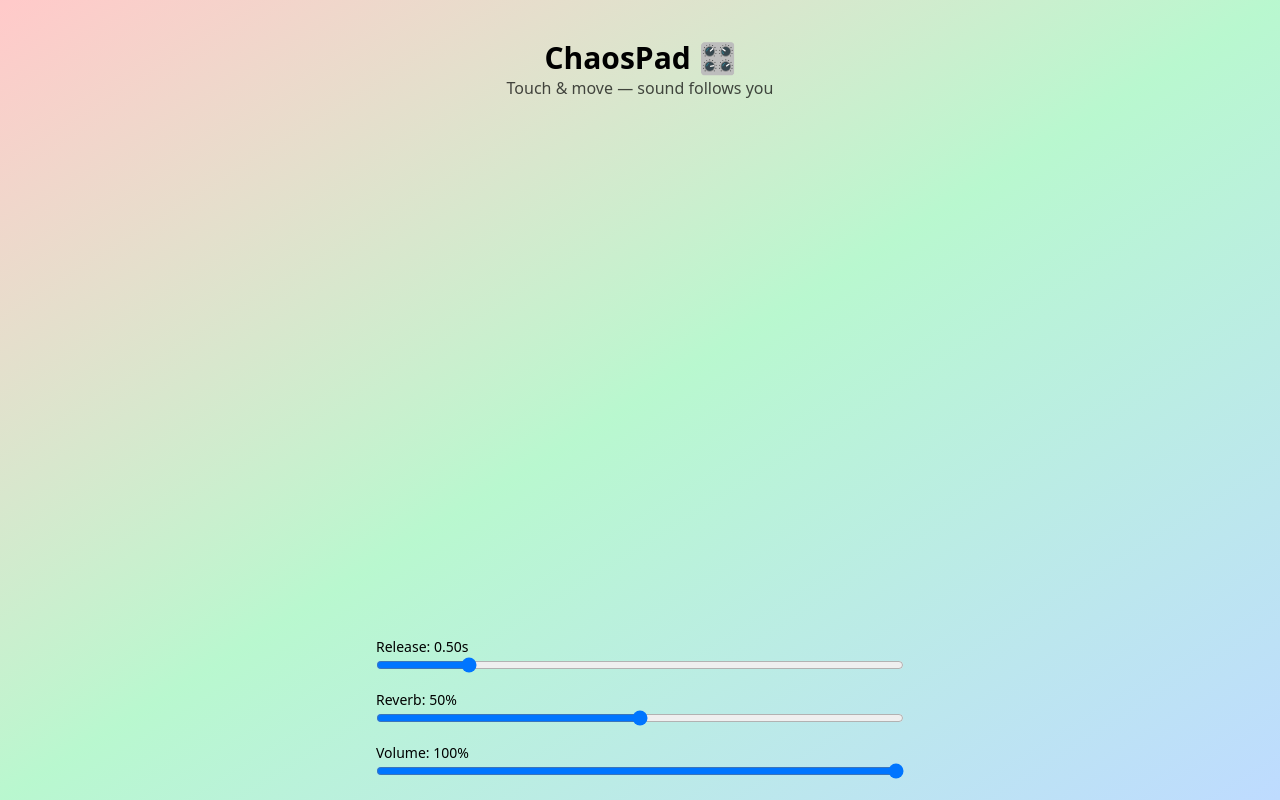
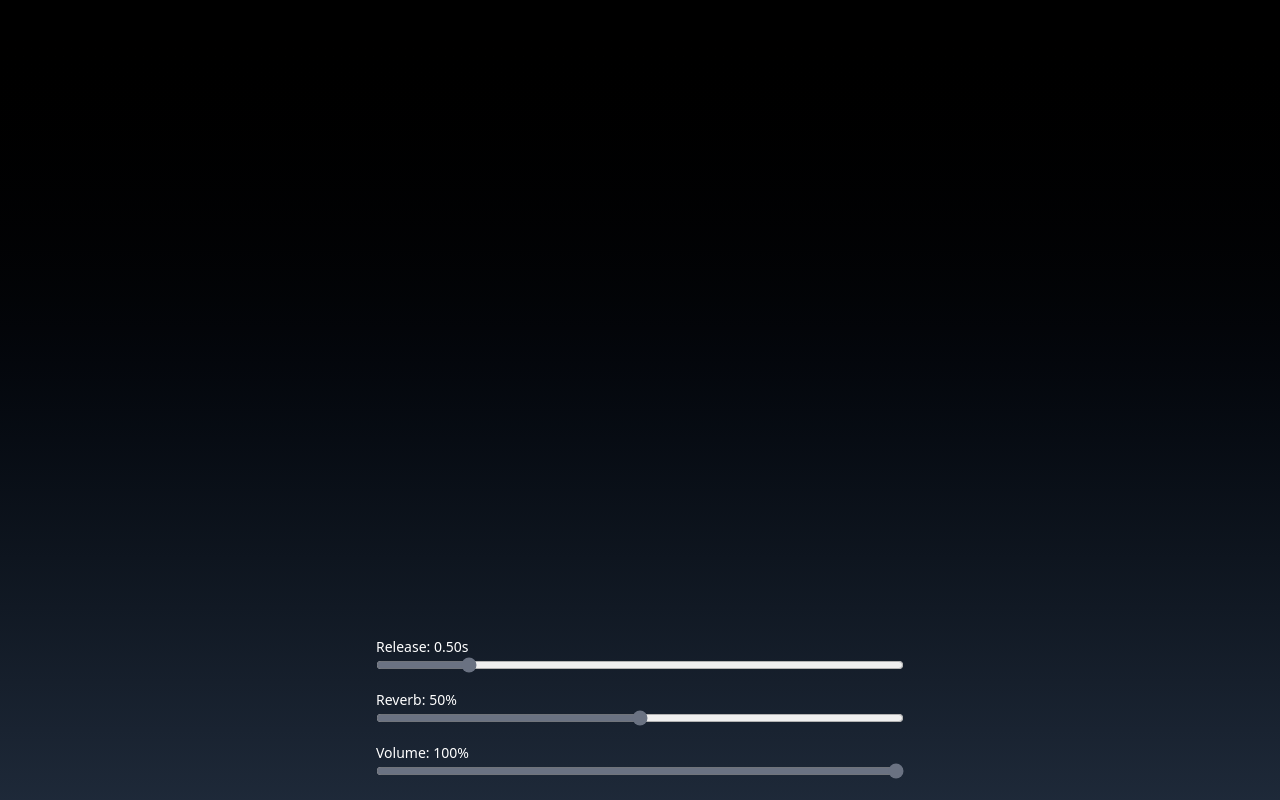
Before and after one commit to yatskovanatoly/chaospad, a Next.js app: page / in a window 1280 px wide. Built offline with nearby package versions, Linux system fonts and the light colour scheme; no server answers.

Commit message:
Dark background

```diff
--- a/src/components/ChaosPad.tsx
+++ b/src/components/ChaosPad.tsx
@@ -31,9 +31,10 @@ export default function ChaosPad() {
 	useChaosWebSocket()
 
 	return (
-		<div className='w-full h-dvh bg-gradient-to-br text-black inverc from-red-200 via-green-200 to-blue-200 flex flex-col items-center justify-center select-none'>
+		<div className='w-full h-dvh bg-gradient-to-t from-gray-800 to-black flex flex-col items-center justify-center select-none'>
+			<div className='w-full h-full flex-1 relative overflow-hidden'>
 				<div
-				className='w-full h-full flex-1'
+					className='absolute inset-0'
 					onMouseDown={(e) => handleEvent(e, 'start')}
 					onMouseUp={(e) => handleEvent(e, 'stop')}
 					onMouseMove={(e) =>
@@ -42,14 +43,9 @@ export default function ChaosPad() {
 					onTouchStart={(e) => handleEvent(e, 'start')}
 					onTouchEnd={(e) => handleEvent(e, 'stop')}
 					onTouchMove={(e) => handleEvent(e, 'move')}
-			>
-				<div className='text-center pt-10 pointer-events-none'>
-					<h1 className='text-3xl font-bold'>ChaosPad 🎛️</h1>
-					<p className='opacity-70'>Touch & move — sound follows you</p>
+				/>
 			</div>
-			</div>
-
-			<div className='w-full max-w-xl px-6 py-4 space-y-3 text-sm'>
+			<div className='w-full max-w-xl px-6 py-4 space-y-3 z-10 text-sm text-white'>
 				<label className='block'>
 					Release: {release.toFixed(2)}s
 					<input
@@ -59,7 +55,7 @@ export default function ChaosPad() {
 						step={0.01}
 						value={release}
 						onChange={(e) => setRelease(parseFloat(e.target.value))}
-						className='w-full'
+						className='w-full accent-gray-500'
 					/>
 				</label>
 				<label className='block'>
@@ -71,7 +67,7 @@ export default function ChaosPad() {
 						step={0.01}
 						value={reverbLevel}
 						onChange={(e) => setReverbLevel(parseFloat(e.target.value))}
-						className='w-full'
+						className='w-full accent-gray-500'
 					/>
 				</label>
 				<label className='block'>
@@ -83,7 +79,7 @@ export default function ChaosPad() {
 						step={0.01}
 						value={volume}
 						onChange={(e) => setVolume(parseFloat(e.target.value))}
-						className='w-full'
+						className='w-full accent-gray-500'
 					/>
 				</label>
 			</div>
```
Lines whose indentation alone changed are shown as unchanged.
